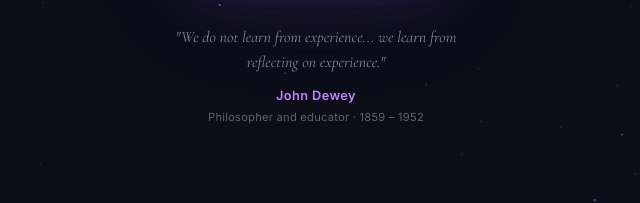
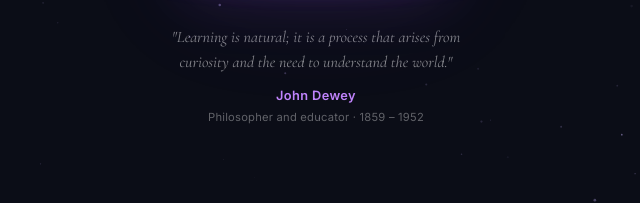
Before and after one commit to edhiermunoz-droid/klasperai-landing-main, a plain HTML site: page index.html in a window 1280 px wide. Shown: the part 588-791 px from the top of the page, 622-1262 px from the left. Drawn offline with nearby package versions, Linux system fonts and the light colour scheme.

Commit message:
cambio de frase

```diff
--- a/index.html
+++ b/index.html
@@ -133,7 +133,7 @@
             <div class="portal-light"></div>
           </div>
           <figure class="portal-quote">
-            <blockquote data-i18n="hero.quote">"No aprendemos de la experiencia... aprendemos al reflexionar sobre la experiencia."</blockquote>
+            <blockquote data-i18n="hero.quote">"El aprendizaje es natural; es un proceso que surge de la curiosidad y la necesidad de entender el mundo."</blockquote>
             <figcaption>
               <span class="portal-author" data-i18n="hero.quote_author">John Dewey</span>
               <span class="portal-author-role" data-i18n="hero.quote_role">Filósofo y pedagogo · 1859 – 1952</span>
--- a/translations.js
+++ b/translations.js
@@ -34,7 +34,7 @@ const TRANSLATIONS = {
   "hero.trust": { es: "7 días de prueba gratis. Tu privacidad garantizada.", en: "7-day free trial. Your privacy guaranteed." },
 
   // Portal quote
-  "hero.quote": { es: '"No aprendemos de la experiencia... aprendemos al reflexionar sobre la experiencia."', en: '"We do not learn from experience... we learn from reflecting on experience."' },
+  "hero.quote": { es: '"El aprendizaje es natural; es un proceso que surge de la curiosidad y la necesidad de entender el mundo."', en: '"Learning is natural; it is a process that arises from curiosity and the need to understand the world."' },
   "hero.quote_author": { es: "John Dewey", en: "John Dewey" },
   "hero.quote_role": { es: "Filósofo y pedagogo · 1859 – 1952", en: "Philosopher and educator · 1859 – 1952" },
 
```
